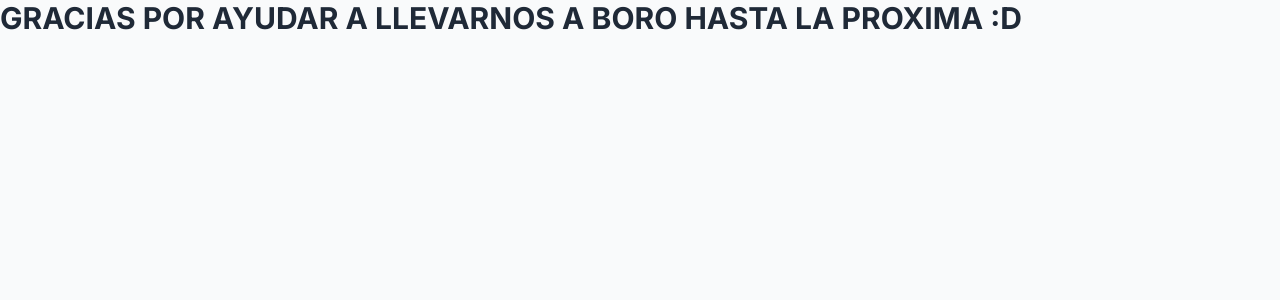
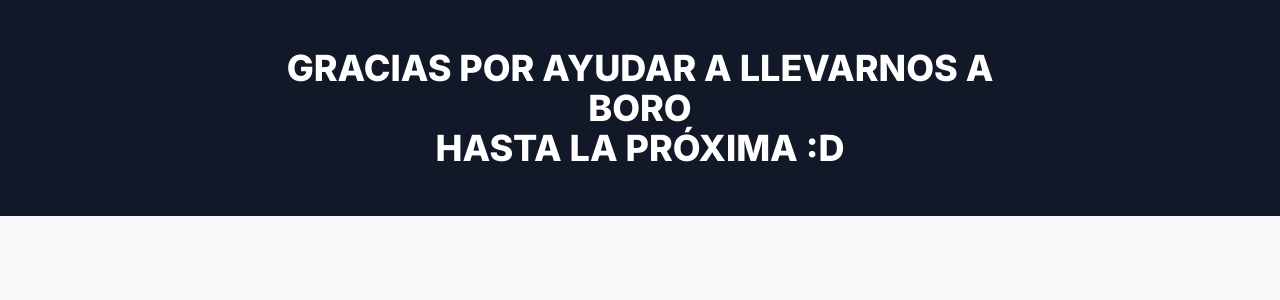
Before and after one commit to ronnyVilchez/BusRegistro, a Next.js app: page /login in a window 1280 px wide. Shown: the top 300 px of the page. Built offline with nearby package versions, Linux system fonts and the light colour scheme.

Commit message:
Refactor login page header for improved styling
Updated the layout and styling of the login page header.

```diff
--- a/app/login/page.tsx
+++ b/app/login/page.tsx
@@ -40,12 +40,20 @@ export default function LoginPage() {
   };
 
   return (
-    <div className="flex justify-between items-center mb-6">
-          <h1 className="text-2xl sm:text-3xl font-bold text-gray-800 dark:text-white">
-            GRACIAS POR AYUDAR A LLEVARNOS A BORO
-            HASTA LA PROXIMA :D
-          </h1>
-       </div>
+   <div className="w-full flex justify-center items-center px-4 py-12 bg-gray-900">
+  <h1 className="
+    text-center
+    text-2xl sm:text-3xl md:text-4xl
+    font-extrabold
+    text-white
+    leading-tight
+    max-w-3xl
+  ">
+    GRACIAS POR AYUDAR A LLEVARNOS A BORO
+    <br className="hidden sm:block" />
+    HASTA LA PRÓXIMA :D
+  </h1>
+</div>
     /*<div className="min-h-screen flex items-center justify-center bg-gradient-to-br from-blue-500 to-purple-600 dark:from-gray-900 dark:to-gray-800 p-4">
       <div className="bg-white dark:bg-gray-800 p-6 sm:p-8 rounded-lg shadow-xl w-full max-w-md">
         <div className="flex justify-between items-center mb-6">
```
